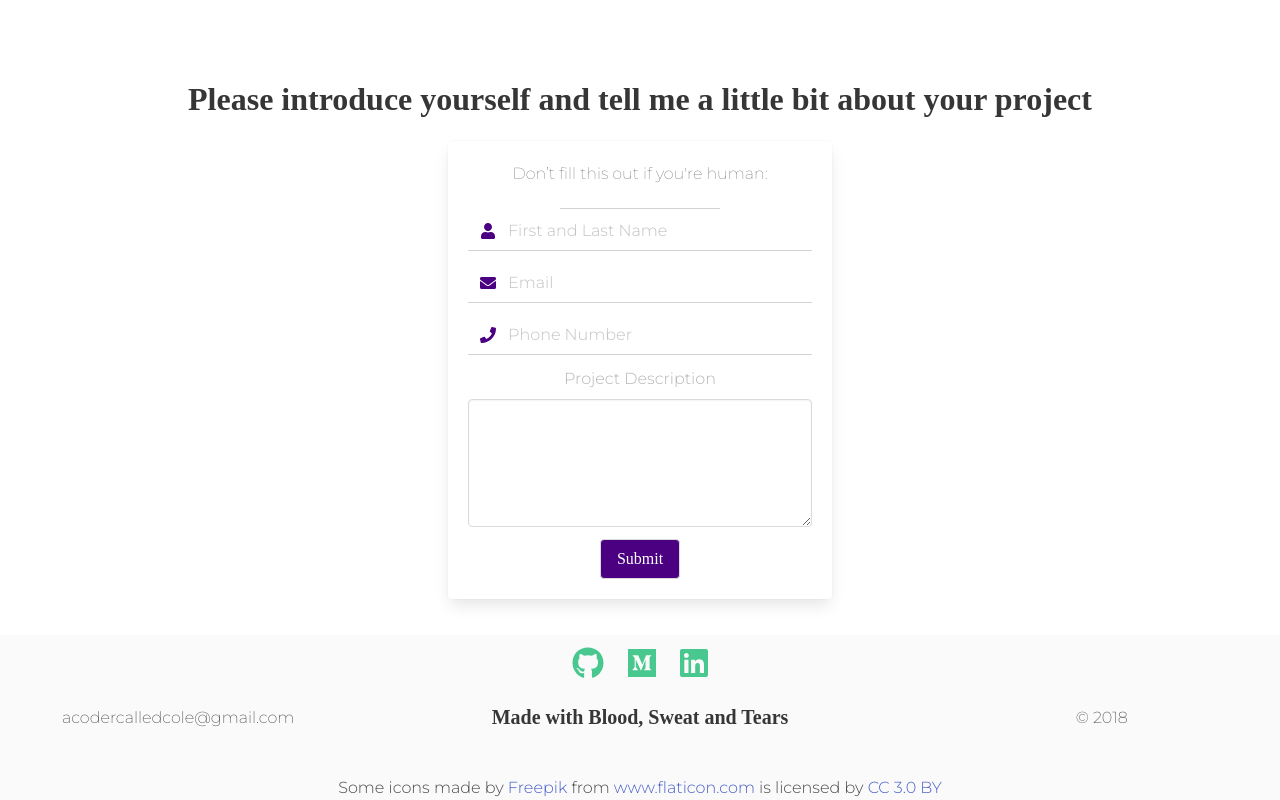
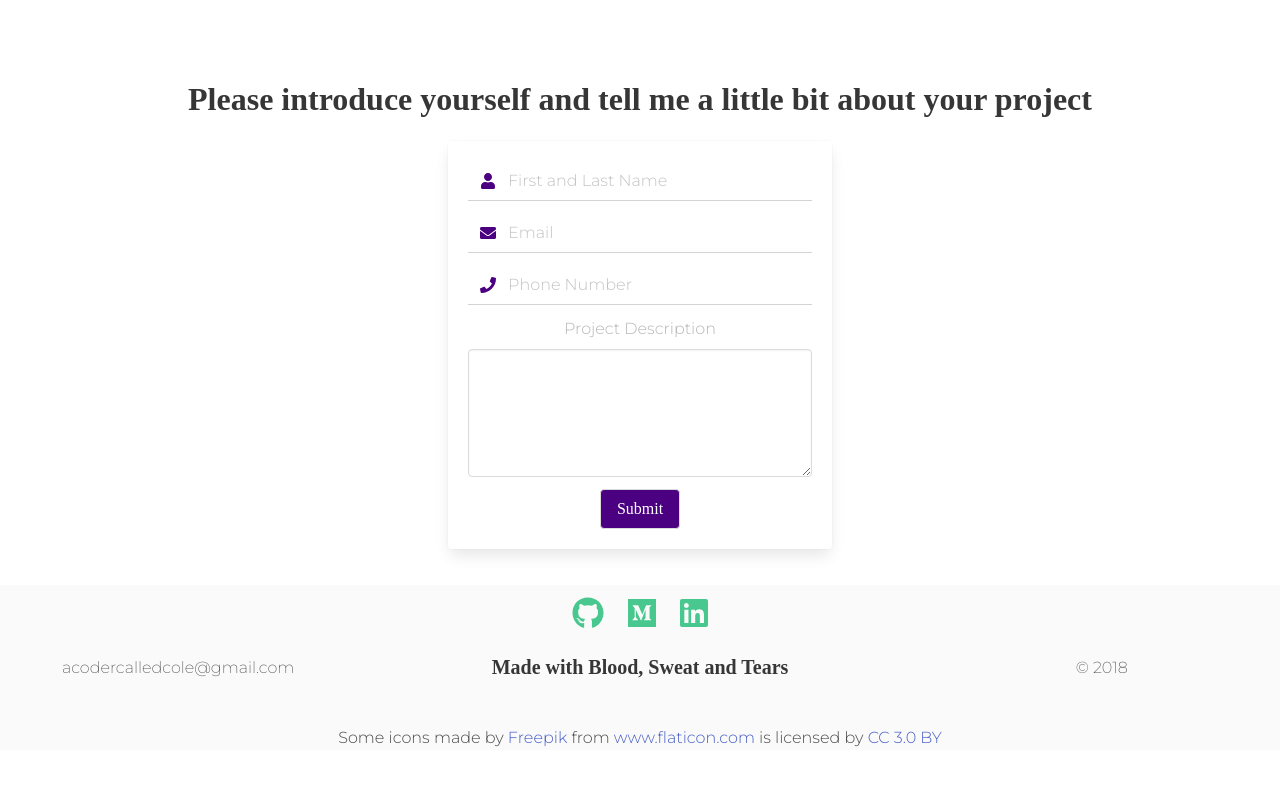
Before and after one commit to brettCole/personal-portfolio, a React (Create React App) app: page /about in a window 1280 px wide. Shown: the part 1060-1860 px from the top of the page. After the commit the page ends 1810 px from the top, so only its background shows below. Built offline with nearby package versions, Linux system fonts and the light colour scheme; a web font is replaced by a local one.

Commit message:
hide honey pot

```diff
--- a/src/components/ContactInfoForm.js
+++ b/src/components/ContactInfoForm.js
@@ -61,7 +61,7 @@ class ContactInfoForm extends Component {
         <Fade right>
           <div className='container is-centered card box contact-container'>
             <form name='contact' method='POST' onSubmit={this.handleSubmit} netlify-honeypot='bot-field' data-netlify='true'>
-              <p class="hidden">
+              <p className="hidden">
                 <label>Don’t fill this out if you're human: <input name="bot-field" /></label>
               </p>
               <div className='field'>
--- a/src/css/ContactFormAndFooter.css
+++ b/src/css/ContactFormAndFooter.css
@@ -18,6 +18,10 @@
   border-radius: 0;
   font-family: Montserrat;
   font-weight: 100;
+}
+
+.contact-container form p {
+  display: none;
 }
 
 .contact-container form label {
```
